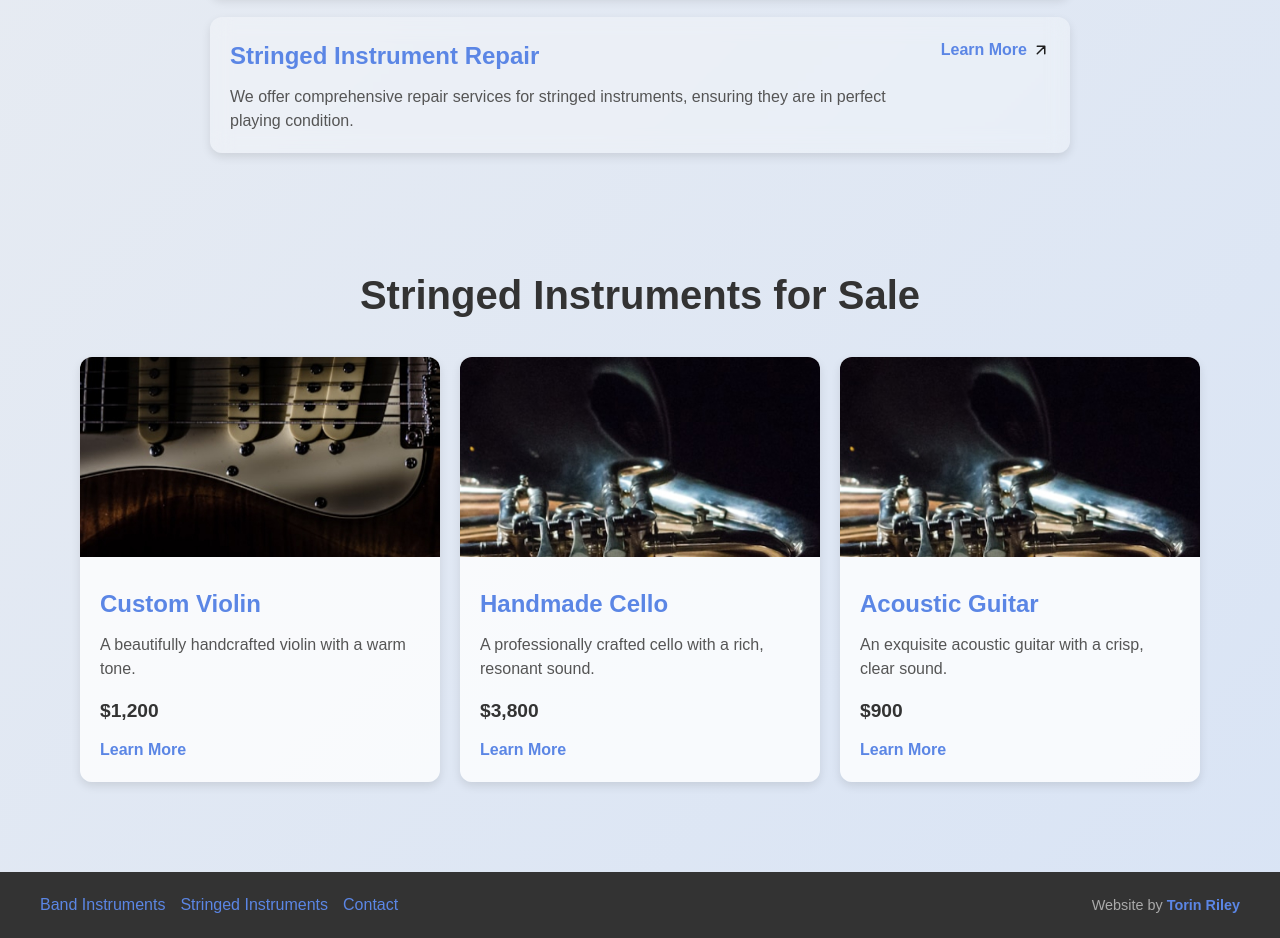
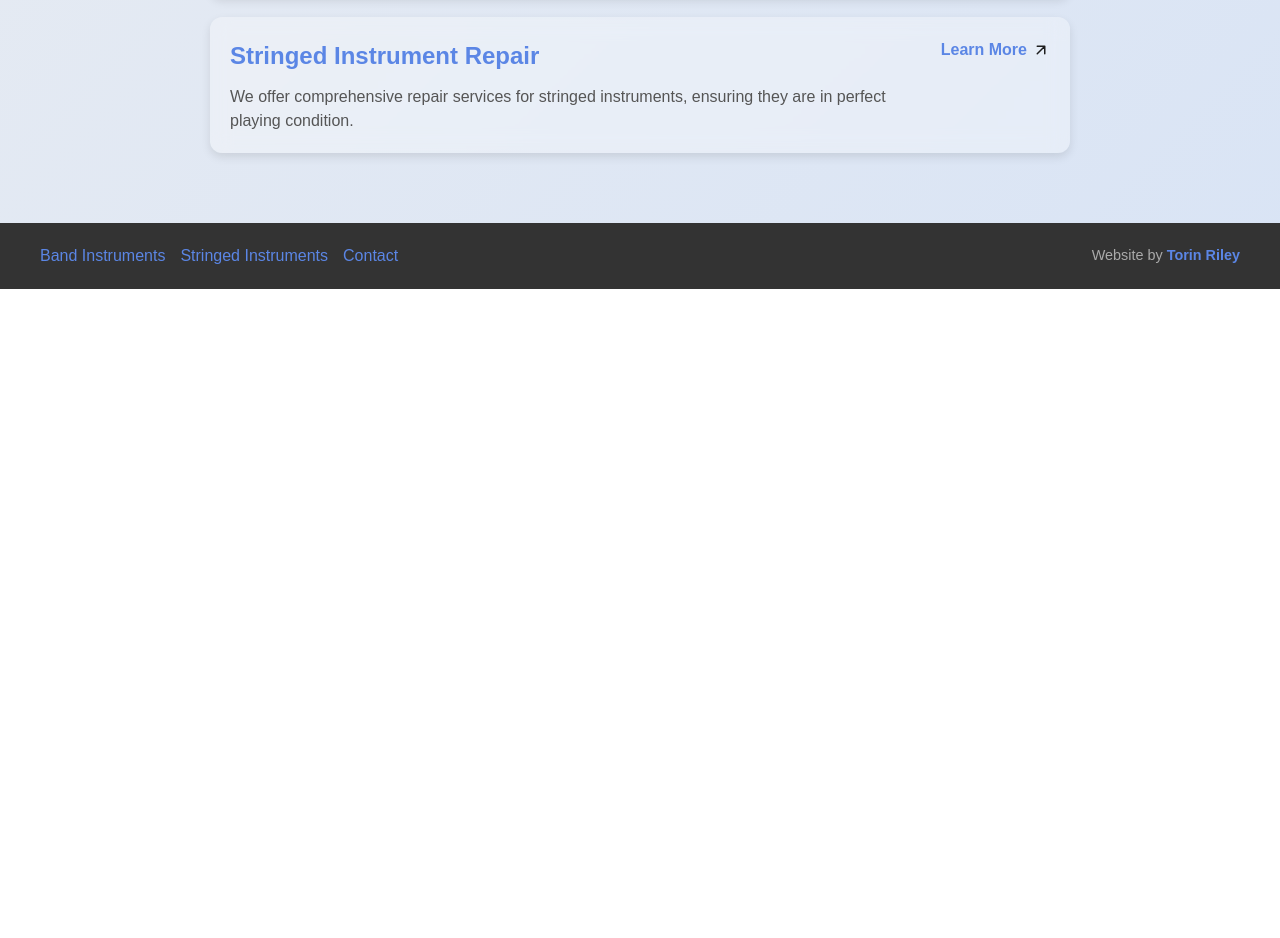
Before and after one commit to TorinRIleyWebDeisgn/DavidEtheridge, a plain HTML site: page index.html in a window 1280 px wide. Shown: the part 1702-2640 px from the top of the page. After the commit the page ends 1991 px from the top, so only its background shows below. Drawn offline with Linux system fonts and the light colour scheme; a web font is replaced by a local one.

Commit message:
Update index.html

```diff
--- a/index.html
+++ b/index.html
@@ -90,44 +90,6 @@
             </div>
         </section>
 
-        <section id="instruments-for-sale">
-            <h3>Stringed Instruments for Sale</h3>
-            <div class="instruments-container">
-                <div class="instrument-card" data-id="instrument1">
-                    <div class="instrument-image">
-                        <img src="src/assets/instrument1.jpg" alt="Instrument 1">
-                    </div>
-                    <div class="instrument-details">
-                        <h4>Custom Violin</h4>
-                        <p>A beautifully handcrafted violin with a warm tone.</p>
-                        <div class="price">$1,200</div>
-                        <a href="stringed.html" class="buy-now">Learn More</a>
-                    </div>
-                </div>
-                <div class="instrument-card" data-id="instrument2">
-                    <div class="instrument-image">
-                        <img src="src/assets/instrument2.jpg" alt="Instrument 2">
-                    </div>
-                    <div class="instrument-details">
-                        <h4>Handmade Cello</h4>
-                        <p>A professionally crafted cello with a rich, resonant sound.</p>
-                        <div class="price">$3,800</div>
-                        <a href="stringed.html" class="buy-now">Learn More</a>
-                    </div>
-                </div>
-                <div class="instrument-card" data-id="instrument3">
-                    <div class="instrument-image">
-                        <img src="src/assets/instrument3.jpg" alt="Instrument 3">
-                    </div>
-                    <div class="instrument-details">
-                        <h4>Acoustic Guitar</h4>
-                        <p>An exquisite acoustic guitar with a crisp, clear sound.</p>
-                        <div class="price">$900</div>
-                        <a href="stringed.html" class="buy-now" id="buy-now-1">Learn More</a>
-                    </div>
-                </div>
-            </div>
-        </section>
     </main>
     <footer id="site-footer">
         <div class="footer-container">
```
